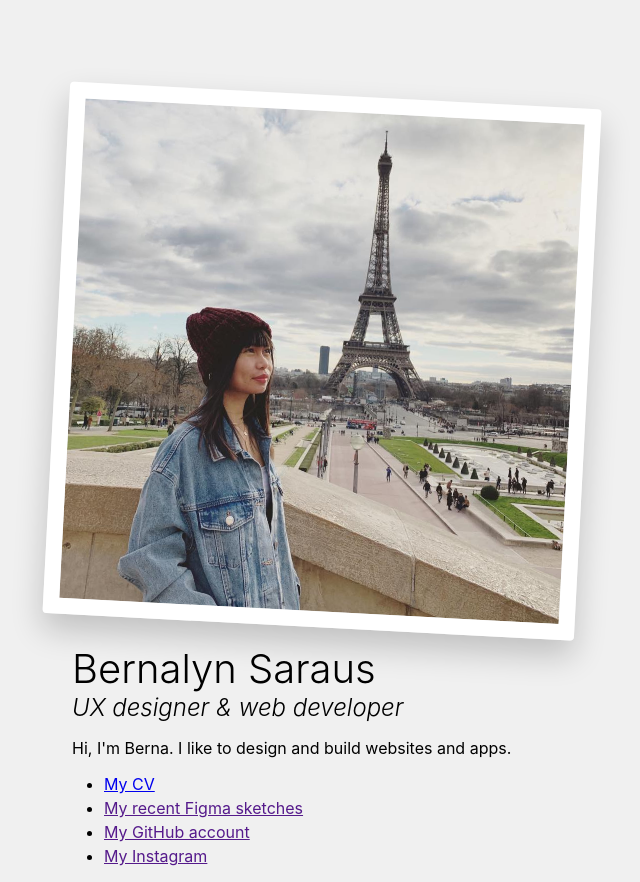
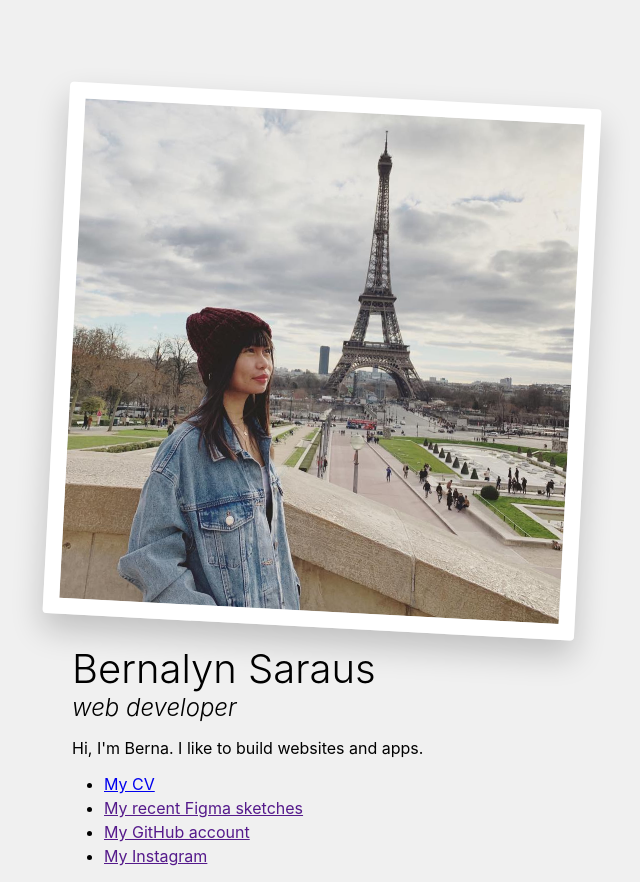
Before and after one commit to bernasaraus/bernasaraus.github.io, a plain HTML site: page index.html in a window 1280 px wide. Shown: the whole page, without its empty margins (318-958 px from the left). Drawn offline with Linux system fonts and the light colour scheme.

Commit message:
Profile-description

```diff
--- a/index.html
+++ b/index.html
@@ -54,9 +54,9 @@
     <div class="container">
         <img class="main-image" src="assets/berna-paris.jpg" alt="Bernalyn Saraus">
         <h1 class="title">Bernalyn Saraus</h1>
-        <h2 class="subtitle">UX designer & web developer</h2>
+        <h2 class="subtitle">web developer</h2>
 
-        <p>Hi, I'm Berna. I like to design and build websites and apps.</p>
+        <p>Hi, I'm Berna. I like to build websites and apps.</p>
 
 
         <ul>
```
